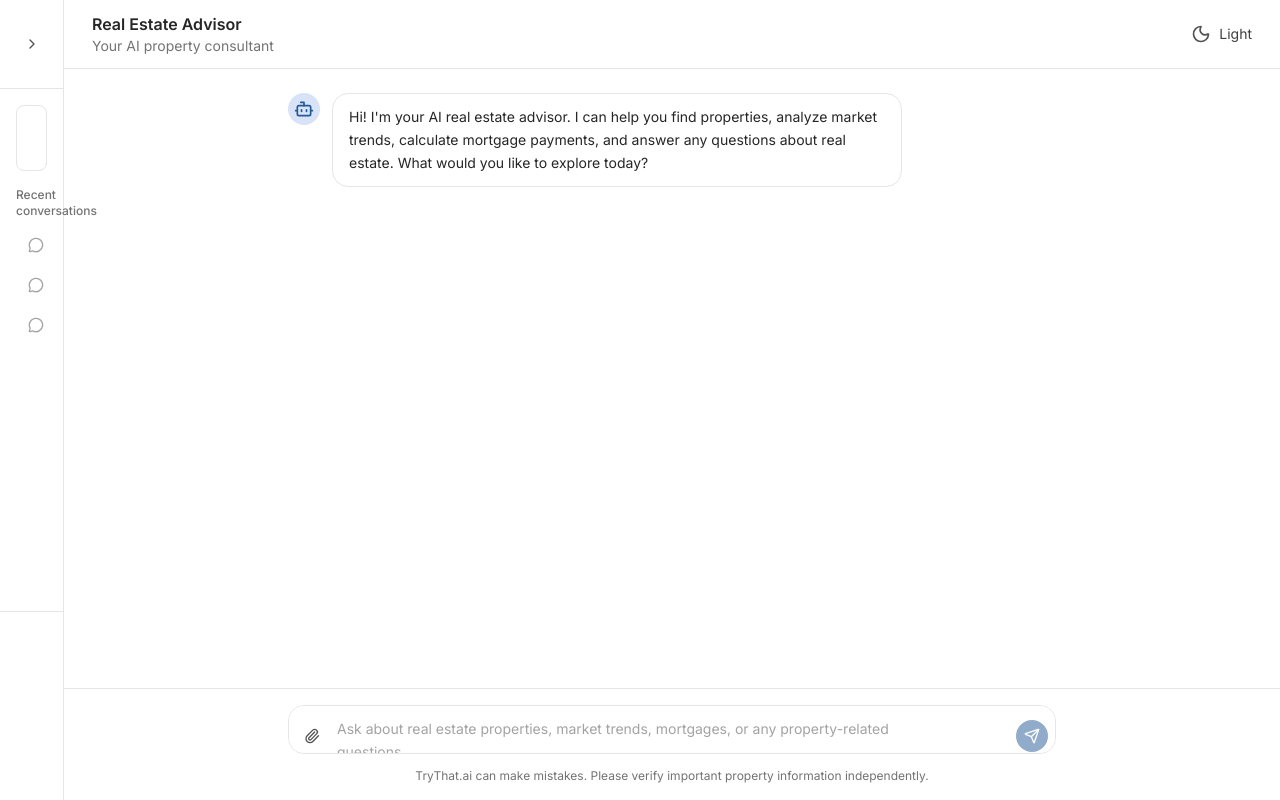
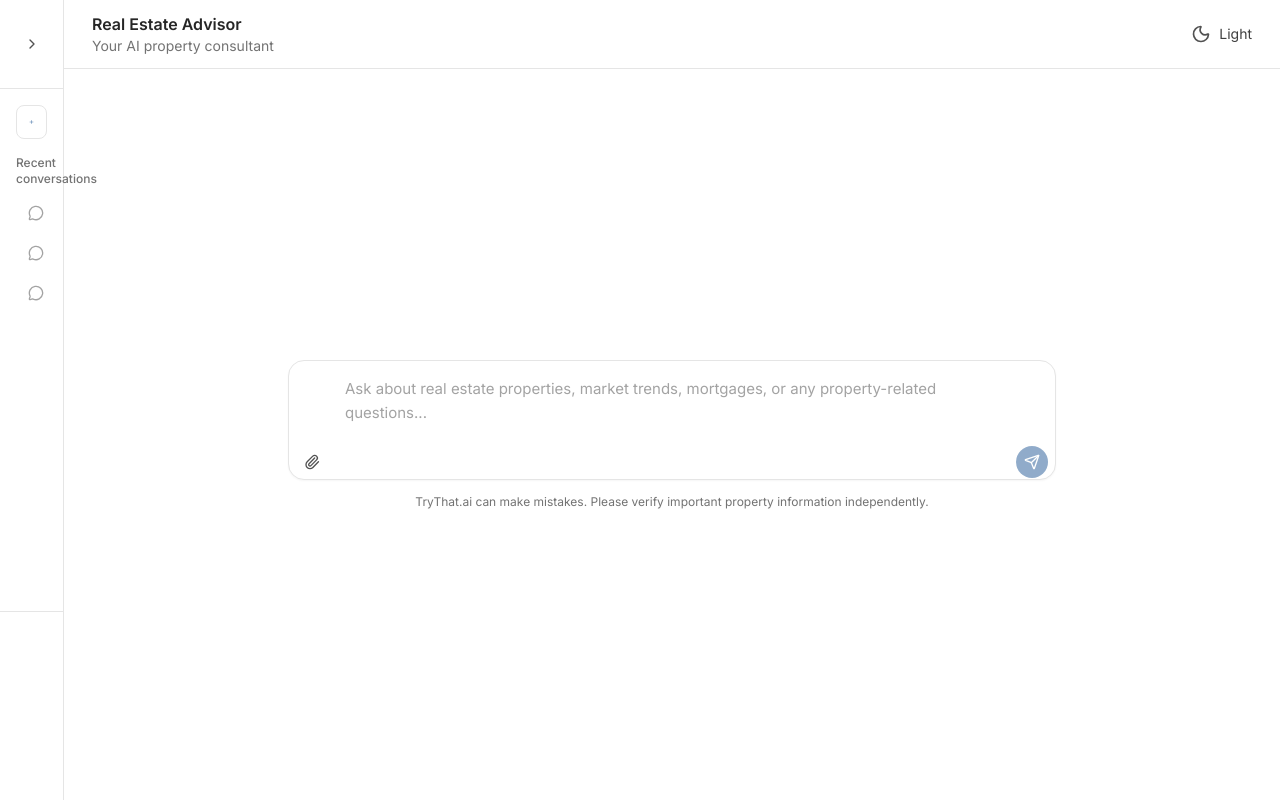
Before and after one commit to abhinav-davinci/TryThat.ai-Chat-Web, a React (Vite) app: page / in a window 1280 px wide. Built offline with nearby package versions, Linux system fonts and the light colour scheme.

Commit message:
improved styling of chatinput box

```diff
--- a/src/components/chat/ChatInput.jsx
+++ b/src/components/chat/ChatInput.jsx
@@ -1,23 +1,36 @@
 import React, { useRef } from 'react'
 import { Send, Paperclip } from 'lucide-react'
 
-const ChatInput = ({ inputValue, setInputValue, handleSendMessage, handleKeyPress }) => {
+const ChatInput = ({ inputValue, setInputValue, handleSendMessage, handleKeyDown, hero = false }) => {
   const inputRef = useRef(null)
 
+  const handleAutoResize = (e) => {
+    const el = e.target
+    el.style.height = 'auto'
+    el.style.overflowY = 'hidden'
+    const maxHeight = 300
+    const newHeight = Math.min(el.scrollHeight, maxHeight)
+    el.style.height = `${newHeight}px`
+    if (el.scrollHeight > maxHeight) {
+      el.style.overflowY = 'auto'
+    }
+  }
+
   return (
-    <div className="border-t border-neutral-200 dark:border-neutral-800 p-4">
-      <div className="max-w-3xl mx-auto">
+    <div className={`${hero ? 'border-t-0 py-8' : 'border-t border-neutral-200 dark:border-neutral-800 p-4'}`}>
+      <div className="max-w-4xl mx-auto">
         <div className="relative">
           <textarea
             ref={inputRef}
             value={inputValue}
-            onChange={(e) => setInputValue(e.target.value)}
-            onKeyPress={handleKeyPress}
+            onChange={(e) => { setInputValue(e.target.value); handleAutoResize(e) }}
+            onKeyDown={handleKeyDown}
             placeholder="Ask about real estate properties, market trends, mortgages, or any property-related questions..."
-            className="w-full resize-none border border-neutral-200 dark:border-neutral-800 bg-white dark:bg-[#0f1525] rounded-2xl px-12 py-3 pr-24 focus:outline-none focus:ring-2 focus:ring-primary-200 focus:border-transparent text-sm leading-relaxed text-neutral-800 dark:text-neutral-100 placeholder-neutral-400 dark:placeholder-neutral-500"
+            className="w-full resize-none overflow-hidden border border-neutral-200 dark:border-neutral-800 bg-white dark:bg-[#0f1525] rounded-2xl px-14 py-4 pr-28 focus:outline-none focus:ring-2 focus:ring-primary-200 focus:border-transparent text-[15px] leading-relaxed text-neutral-800 dark:text-neutral-100 placeholder-neutral-400 dark:placeholder-neutral-500 shadow-subtle"
             style={{
-              minHeight: '48px',
-              maxHeight: '120px'
+              minHeight: '120px',
+              maxHeight: '300px',
+              overflow: 'hidden'
             }}
             rows={1}
           />
--- a/src/components/chat/ChatInterface.jsx
+++ b/src/components/chat/ChatInterface.jsx
@@ -16,11 +16,29 @@ const ChatInterface = ({
     messagesEndRef.current?.scrollIntoView({ behavior: 'smooth' })
   }, [messages])
 
-  const handleKeyPress = (e) => {
+  const handleKeyDown = (e) => {
     if (e.key === 'Enter' && !e.shiftKey) {
       e.preventDefault()
       handleSendMessage()
     }
+  }
+
+  const hasUserMessage = messages.some(m => m.type === 'user')
+
+  if (!hasUserMessage) {
+    return (
+      <div className="flex-1 flex items-center justify-center px-4">
+        <div className="w-full max-w-3xl">
+          <ChatInput
+            inputValue={inputValue}
+            setInputValue={setInputValue}
+            handleSendMessage={handleSendMessage}
+            handleKeyDown={handleKeyDown}
+            hero
+          />
+        </div>
+      </div>
+    )
   }
 
   return (
@@ -31,19 +49,16 @@ const ChatInterface = ({
           {messages.map((message) => (
             <MessageBubble key={message.id} message={message} />
           ))}
-
           {isTyping && <TypingIndicator />}
-
           <div ref={messagesEndRef} />
         </div>
       </div>
-
       {/* Input Area */}
       <ChatInput
         inputValue={inputValue}
         setInputValue={setInputValue}
         handleSendMessage={handleSendMessage}
-        handleKeyPress={handleKeyPress}
+        handleKeyDown={handleKeyDown}
       />
     </>
   )
--- a/src/components/layout/Sidebar.jsx
+++ b/src/components/layout/Sidebar.jsx
@@ -40,8 +40,8 @@ const Sidebar = ({ sidebarOpen, setSidebarOpen }) => (
       {/* New Chat Button */}
       <div className="p-4">
         <button className="w-full flex items-center space-x-3 px-3 py-2 rounded-lg border border-neutral-200 dark:border-neutral-800 hover:bg-neutral-50 dark:hover:bg-neutral-900/40 transition-colors">
-          <Plus className="w-4 h-4 text-neutral-600" />
-          <span className={`text-neutral-700 dark:text-neutral-200 ${sidebarOpen ? 'opacity-100' : 'opacity-0 lg:opacity-0'} transition-opacity duration-200`}>New conversation</span>
+          <Plus className="w-4 h-4 text-primary-600" />
+          <span className={`text-center text-primary-600 dark:text-primary-400 font-medium ${sidebarOpen ? 'opacity-100' : 'opacity-0 lg:hidden'} transition-opacity duration-200`}>New Chat</span>
         </button>
       </div>
 
```
Also changed, not shown: 1 other file (tests, documents, lock files or other folders).
